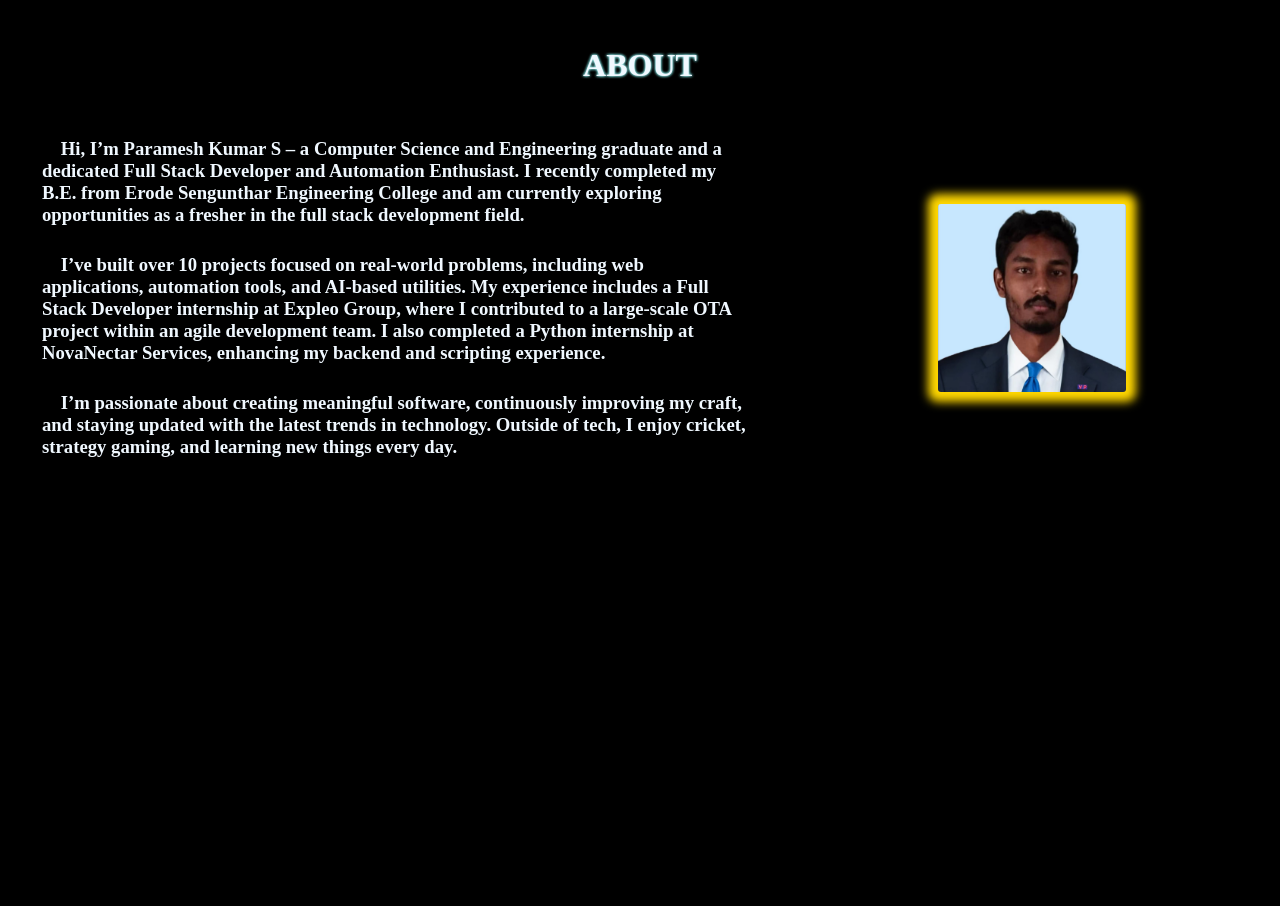
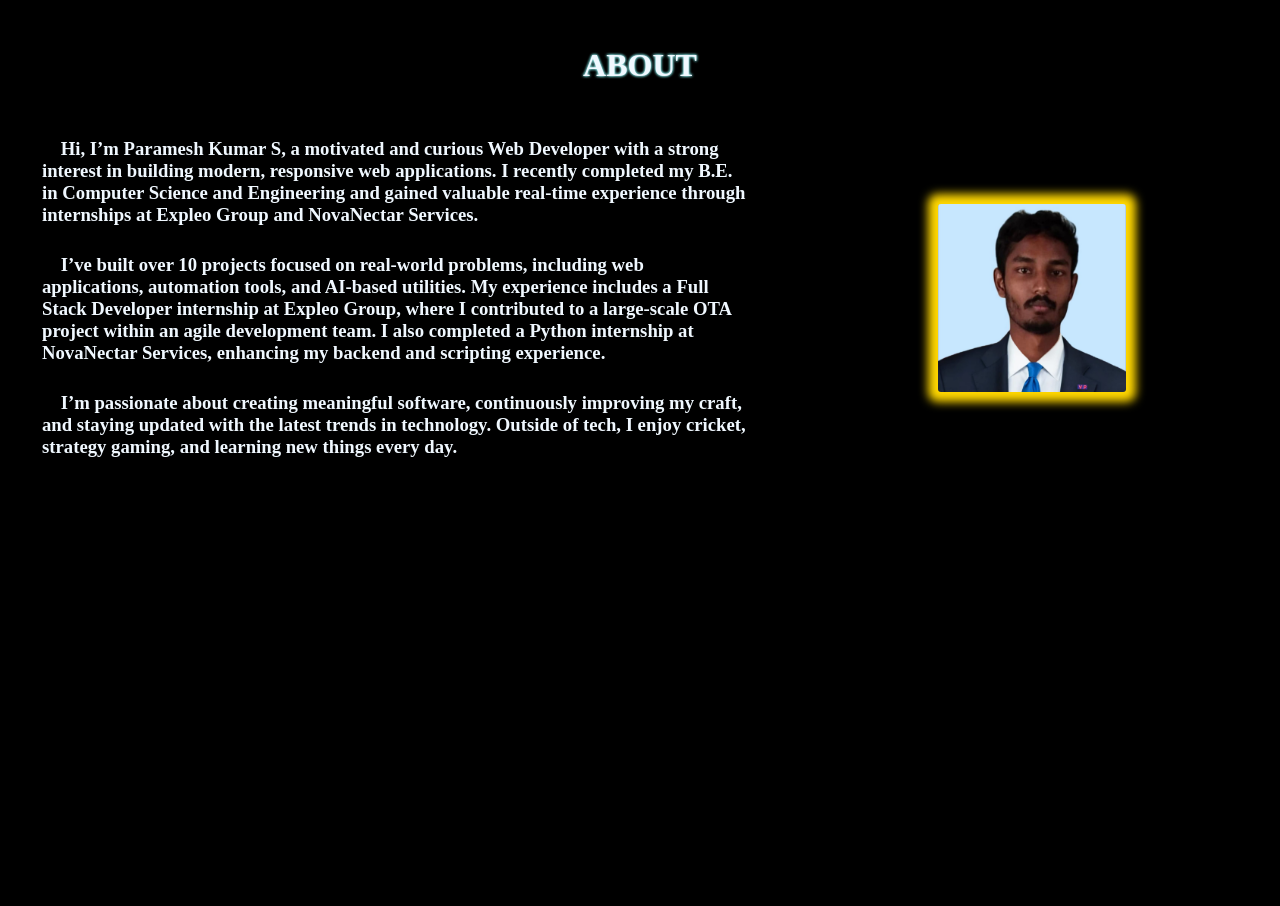
Before and after one commit to Paramesh-Kumar-2004/VP_Portfolio-2, a React (Create React App) app: page / in a window 1280 px wide. Shown: the part 860-1766 px from the top of the page. Built offline with nearby package versions, Linux system fonts and the light colour scheme.

Commit message:
Updating The About

```diff
--- a/src/Components/About.jsx
+++ b/src/Components/About.jsx
@@ -11,7 +11,7 @@ function About() {
 
         <div id='Info'>
           <h3>
-            &#160;&#160;&#160;&#160;Hi, I’m Paramesh Kumar S – a Computer Science and Engineering graduate and a dedicated Full Stack Developer and Automation Enthusiast. I recently completed my B.E. from Erode Sengunthar Engineering College and am currently exploring opportunities as a fresher in the full stack development field.
+            &#160;&#160;&#160;&#160;Hi, I’m Paramesh Kumar S, a motivated and curious Web Developer with a strong interest in building modern, responsive web applications. I recently completed my B.E. in Computer Science and Engineering and gained valuable real-time experience through internships at Expleo Group and NovaNectar Services.
           </h3>
           <h3>
             &#160;&#160;&#160;&#160;I’ve built over 10 projects focused on real-world problems, including web applications, automation tools, and AI-based utilities. My experience includes a Full Stack Developer internship at Expleo Group, where I contributed to a large-scale OTA project within an agile development team. I also completed a Python internship at NovaNectar Services, enhancing my backend and scripting experience.
```
